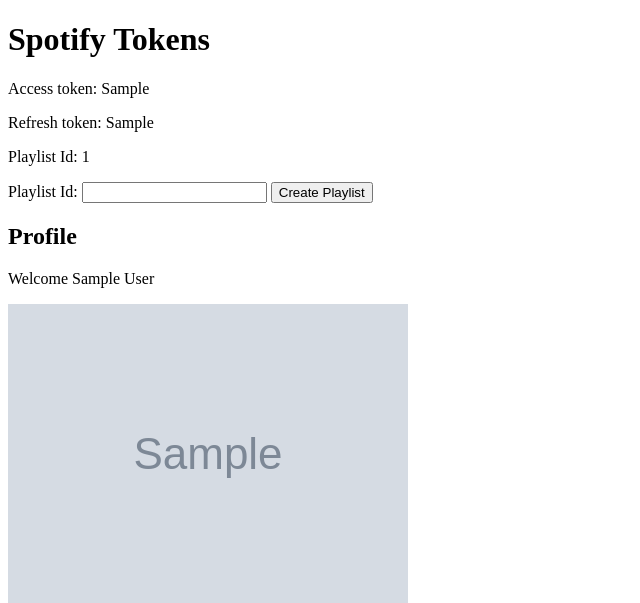
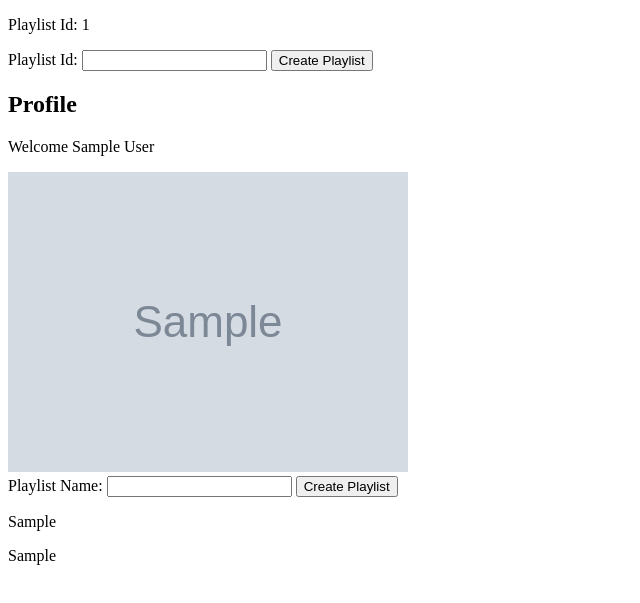
Before and after one commit to homelabwithkevin/playground, a Flask app: template spotify/shuffle-liked-tracks/templates/profile.html in a window 1280 px wide. Shown: the top 603 px of the page, without its empty margins (0-640 px from the left). Run offline with Flask 3, Linux system fonts and the light colour scheme; the template is opened without the code that fills it: most values are stand-ins (such as "Sample title", 1, 10 or a date in 2020); grey boxes marked "Sample" are stand-in pictures.

Commit message:
remove spotify tokens

```diff
--- a/spotify/shuffle-liked-tracks/templates/profile.html
+++ b/spotify/shuffle-liked-tracks/templates/profile.html
@@ -1,8 +1,8 @@
 <!doctype html>
 <title>Spotify Tokens</title>
-<h1>Spotify Tokens</h1>
+<!-- <h1>Spotify Tokens</h1>
 <p>Access token: {{access_token}}</p>
-<p>Refresh token: {{refresh_token}}</p>
+<p>Refresh token: {{refresh_token}}</p> -->
 
 {% if playlist_id %}
     <p>Playlist Id: {{ playlist_id }}</p>
```
